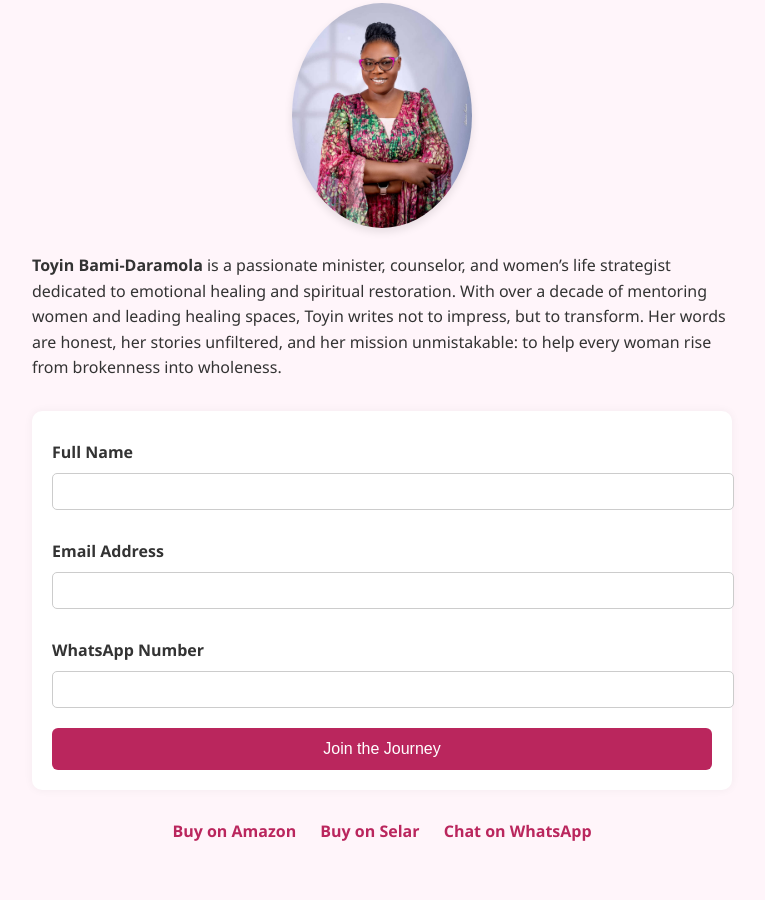
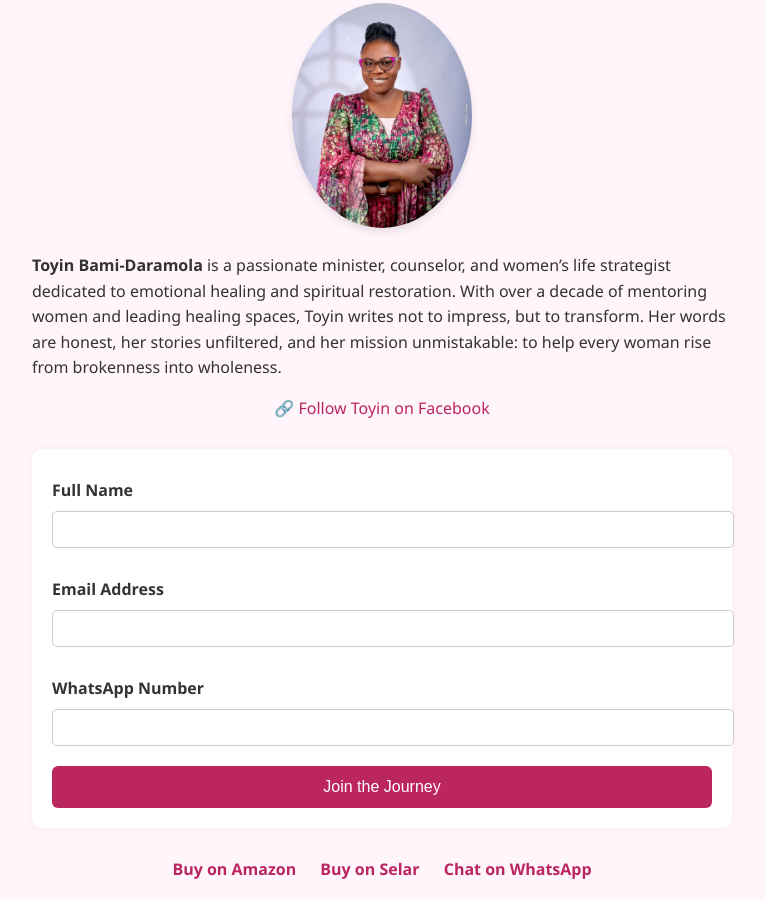
Before and after one commit to Niyioxy/winning-woman-landing, a plain HTML site: page index.html in a window 1280 px wide. Shown: the part 1034-1934 px from the top of the page, without its empty margins (258-1023 px from the left). Before the commit the page ends 1896 px from the top, so only its background shows below. Drawn offline with Linux system fonts and the light colour scheme.

Commit message:
Update index.html

```diff
--- a/index.html
+++ b/index.html
@@ -89,6 +89,12 @@
 <p style="font-size: 16px; line-height: 1.6;">
   <strong>Toyin Bami-Daramola</strong> is a passionate minister, counselor, and women’s life strategist dedicated to emotional healing and spiritual restoration.
   With over a decade of mentoring women and leading healing spaces, Toyin writes not to impress, but to transform. Her words are honest, her stories unfiltered, and her mission unmistakable: to help every woman rise from brokenness into wholeness.
+<div style="text-align: center; margin-top: 10px;">
+  <a href="https://facebook.com/toyin.bamidaramola" target="_blank" style="color:#ba265d; text-decoration: none; font-size: 16px;">
+    🔗 Follow Toyin on Facebook
+  </a>
+</div>
+
 </p>
 
 </section>
```
